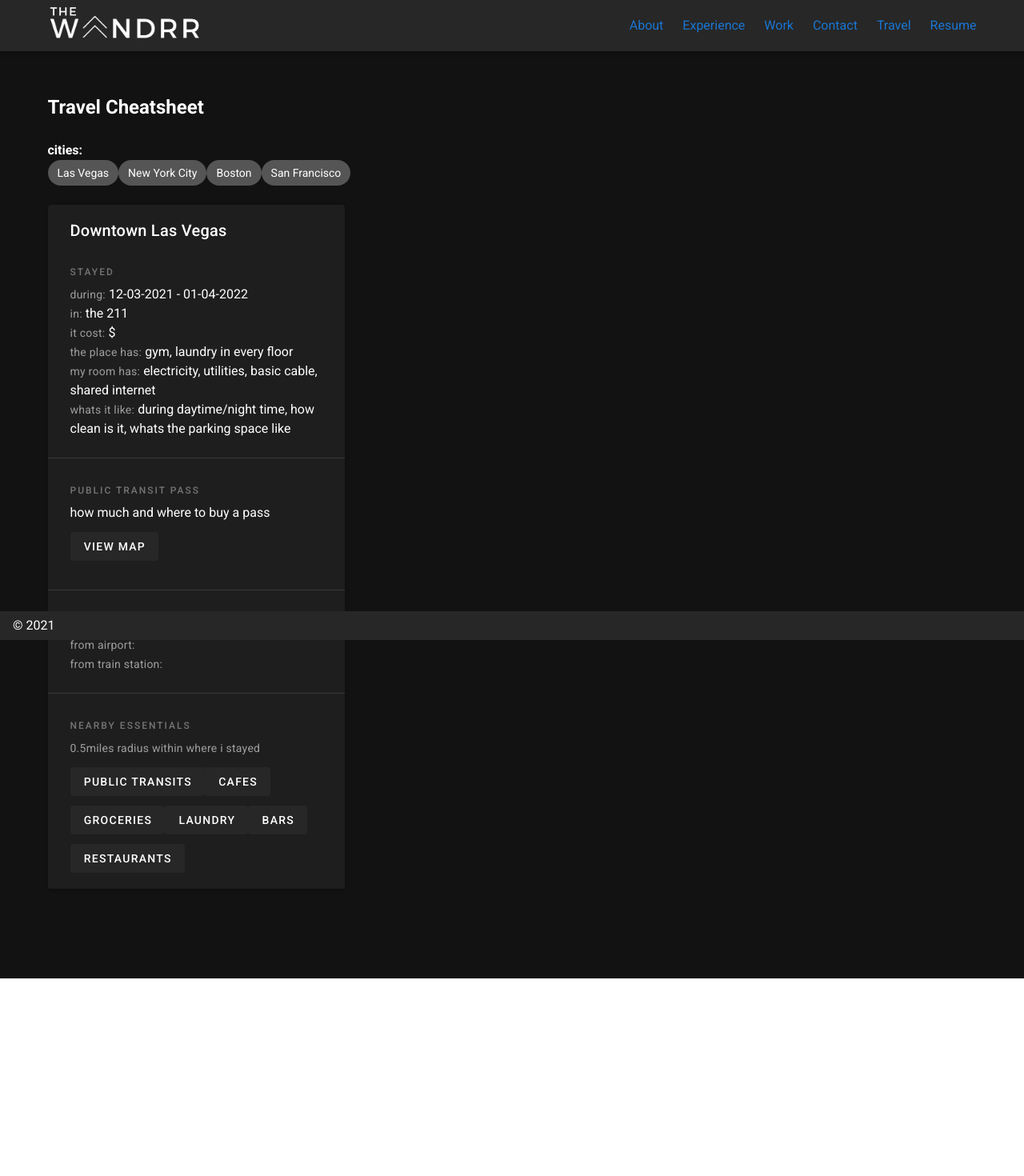
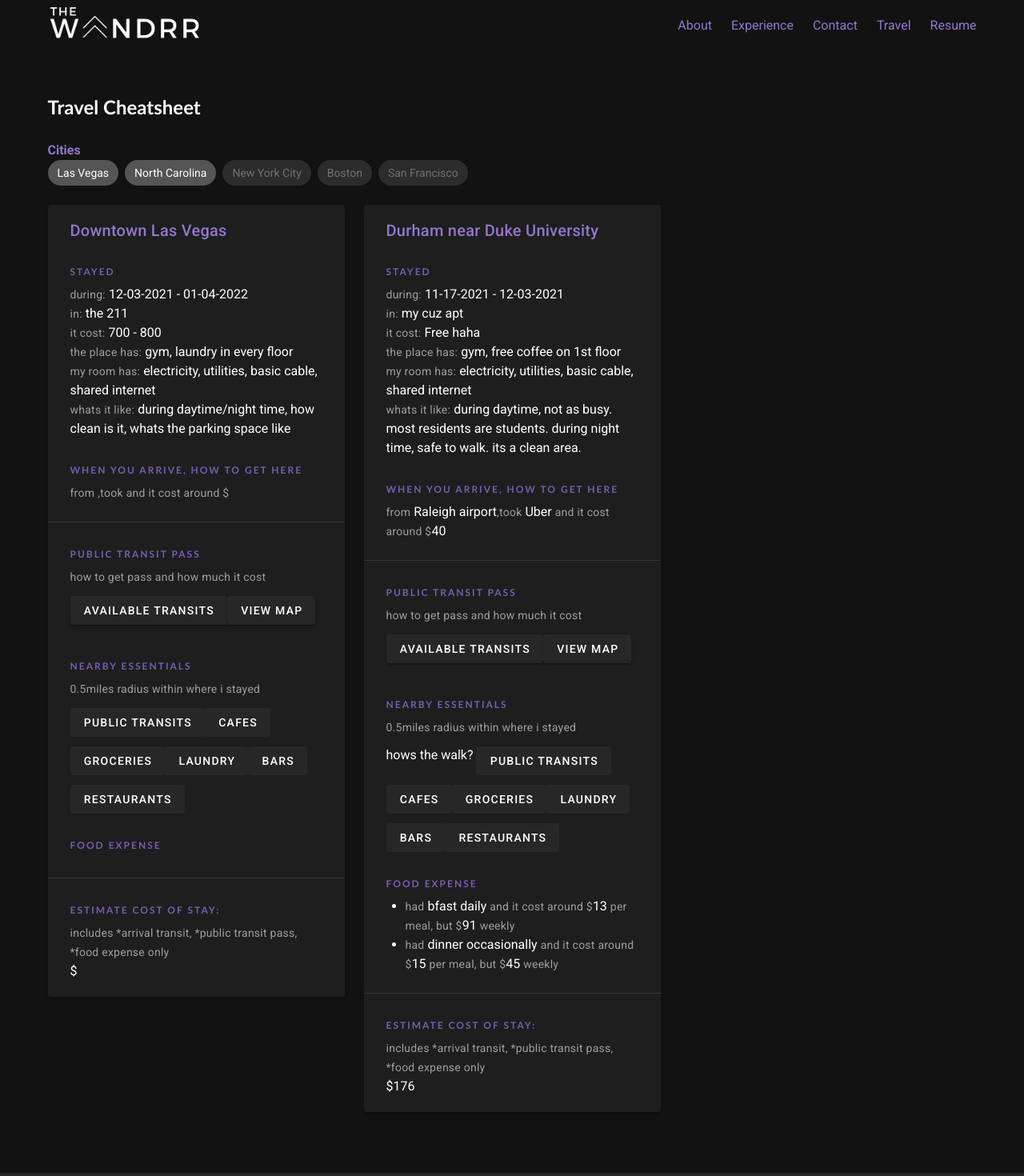
Before and after one commit to rlynjb/wandrrdev, a Nuxt app: page /travel_cheatsheet in a window 1280 px wide. Shown: the top 1470 px of the page at 80% size. Before the commit the page ends 1223 px from the top, so only its background shows below. Built offline with nearby package versions, Linux system fonts and the light colour scheme.

Commit message:
food expense section

```diff
--- a/components/BoardingCard.vue
+++ b/components/BoardingCard.vue
@@ -1,13 +1,13 @@
 <template>
 <v-card>
-  <v-card-title class="pl-7 pr-7 pb-0">
+  <v-card-title class="pl-7 pr-7 pb-0 primary--text">
     {{ boardItem.area_name }}
   </v-card-title>
 
   <v-list>
     <v-list-item>
       <v-col cols="12">
-        <h3 class="text-overline grey--text text--darken-1">
+        <h3 class="text-overline grey--text text--darken-1 primary--text font-weight-bold">
           <span v-if="boardItem.date_stayed">Stayed</span>
           <span v-else>Stay</span>
         </h3>
@@ -23,19 +23,15 @@
       </v-col>
     </v-list-item>
 
-    <v-divider class="mt-3 mb-3"></v-divider>
-
     <v-list-item>
       <v-col cols="12">
-        <h3 class="text-overline grey--text text--darken-1">
-          public transit pass
+        <h3 class="text-overline grey--text text--darken-1 primary--text font-weight-bold">
+          when you arrive, how to get here
         </h3>
         <div>
-          {{ boardItem.public_transit_desc }}<br>
-          <v-btn depressed
-            class="mt-3 mb-3">
-            view map
-          </v-btn>
+          <span :class="labelStyle">from</span> {{ boardItem.arrival.from }}<span :class="labelStyle">,</span>
+          <span :class="labelStyle">took</span> {{ boardItem.arrival.transport_mode }}
+          <span :class="labelStyle">and it cost around $</span>{{ boardItem.arrival.cost }}
         </div>
       </v-col>
     </v-list-item>
@@ -44,21 +40,27 @@
 
     <v-list-item>
       <v-col cols="12">
-        <h3 class="text-overline grey--text text--darken-1">
-          when you arrive, how to get here
+        <h3 class="text-overline grey--text text--darken-1  primary--text font-weight-bold">
+          public transit pass
         </h3>
         <div>
-          <b :class="labelStyle">from airport:</b><br>
-          <b :class="labelStyle">from train station:</b>
+          <b :class="labelStyle">
+            how to get pass and how much it cost
+          </b>
+          <v-btn @click="gotoGooglePublicTransit(boardItem.location.city, boardItem.location.state)">
+            Available Transits
+          </v-btn>
+          <v-btn @click="gotoGooglePublicTransitMap(boardItem.location.city, boardItem.location.state)"
+            class="mt-3 mb-3">
+            view map
+          </v-btn>
         </div>
       </v-col>
     </v-list-item>
 
-    <v-divider class="mt-3 mb-3"></v-divider>
-
     <v-list-item>
       <v-col cols="12">
-        <h3 class="text-overline grey--text text--darken-1">
+        <h3 class="text-overline grey--text text--darken-1 primary--text font-weight-bold">
           Nearby Essentials
         </h3>
         <div>
@@ -94,6 +96,36 @@
             @click="gotoGmap('restaurants')">
             restaurants
           </v-btn>
+        </div>
+      </v-col>
+    </v-list-item>
+
+    <v-list-item>
+      <v-col cols="12">
+        <h3 class="text-overline grey--text text--darken-1 primary--text font-weight-bold">
+          Food Expense
+        </h3>
+        <ul>
+          <li v-for="(foodItem, foodIndex) in boardItem.daily_food_expense" :key="'foodExp-'+foodIndex">
+            <span :class="labelStyle">had</span> {{ foodItem.meal_type }} {{ foodItem.frequency }}
+            <span :class="labelStyle">and it cost around $</span>{{ foodItem.avg_cost }}
+            <span :class="labelStyle">per meal, but $</span>{{ foodWeeklyTotal[foodIndex] }}
+            <span :class="labelStyle">weekly</span>
+          </li>
+        </ul>
+      </v-col>
+    </v-list-item>
+
+    <v-divider class="mt-3 mb-3"></v-divider>
+
+    <v-list-item>
+      <v-col cols="12">
+        <h3 class="text-overline grey--text text--darken-1 primary--text font-weight-bold">
+          Estimate Cost of stay:
+        </h3>
+        <div>
+          <b :class="labelStyle">includes *arrival transit, *public transit pass, *food expense only</b><br>
+          ${{ estimate_cost }}
         </div>
       </v-col>
     </v-list-item>
@@ -145,6 +177,40 @@ export default {
       labelStyle: 'text-body-2 grey--text',
     }
   },
+  computed: {
+    foodWeeklyTotal() {
+      let determineFreqVal = (freq) => {
+        switch(freq) {
+          case "daily":
+            return 7;
+          case "occasionally":
+            return 3;
+          case "rarely":
+            return 1;
+          default:
+            return 0;
+        }
+      };
+
+      return this.boardItem.daily_food_expense.map(cost => {
+        return parseInt(cost.avg_cost) * determineFreqVal(cost.frequency);
+      });
+    },
+
+    /*
+    TODO: future feature
+    foodMonthlyTotal() {},
+    foodStayTotal() {},
+    */
+
+    estimate_cost() {
+      if (!this.boardItem.daily_food_expense) return;
+      let arrivalTransit = parseInt(this.boardItem.arrival.cost);
+      let foodTotal = this.foodWeeklyTotal.reduce((accumulator, a) => accumulator + a);
+
+      return foodTotal + arrivalTransit;
+    },
+  },
 
   methods: {
     gotoGmap(category) {
@@ -163,6 +229,16 @@ export default {
       let googleMapUrlSearch = `https://www.google.com/maps/search/${cat}/@${lat},${long},16z`;
       window.open(googleMapUrlSearch, '_blank');
     },
+
+    gotoGooglePublicTransit(city, state) {
+      let googleUrlSearch = `https://www.google.com/search?q=public+transportation+in+${ city }+${ state }`;
+      window.open(googleUrlSearch, '_blank');
+    },
+
+    gotoGooglePublicTransitMap(city, state) {
+      let googleUrlSearch = `https://www.google.com/search?q=public+transportation+map+in+${ city }+${ state }`;
+      window.open(googleUrlSearch, '_blank');
+    },
   },
 }
 </script>
--- a/layouts/default.vue
+++ b/layouts/default.vue
@@ -3,6 +3,8 @@
     <v-app-bar
       fixed
       app
+      color="#121212"
+      elevation="0"
     >
       <v-container>
       <v-row no-gutters class="justify-space-between align-center">
@@ -74,7 +76,7 @@
     </v-main>
 
     <v-footer
-      :absolute="false"
+      :absolute="!false"
       app
     >
       <span>&copy; {{ new Date().getFullYear() }}</span>
@@ -90,7 +92,7 @@ export default {
       menu: [
         { name: 'About', url: '/#about' },
         { name: 'Experience', url: '/#experience' },
-        { name: 'Work', url: '/#work' },
+        /*{ name: 'Work', url: '/#work' },*/
         { name: 'Contact', url: '/#contact' },
         { name: 'Travel', url: '/travel_cheatsheet' }
       ],
@@ -99,11 +101,17 @@ export default {
 }
 </script>
 
-<style>
+<style lang="scss">
 a {
   text-decoration: none;
 }
 .Header-logoText {
   line-height: 0.8;
 }
+
+.v-application .container {
+  h1, h2, h3, h4, h5, h6 {
+    font-family: 'Optima', sans-serif !important;
+  }
+}
 </style>
--- a/nuxt.config.js
+++ b/nuxt.config.js
@@ -55,7 +55,7 @@ export default {
       dark: true,
       themes: {
         dark: {
-          primary: colors.blue.darken2,
+          primary: colors.deepPurple.lighten2,
           accent: colors.grey.darken3,
           secondary: colors.amber.darken3,
           info: colors.teal.lighten1,
--- a/pages/index.vue
+++ b/pages/index.vue
@@ -1,27 +1,27 @@
 <template>
-<div>
+<div class="pt-16">
   <v-row justify="center" align="center" class="pt-16 pb-16">
-    <v-col cols="4">
-      <img src="logo.png" />
+    <v-col cols="3">
+      <img src="logo2.png" />
     </v-col>
     <v-col cols="8" class="pt-16 pb-16 pr-16">
-      <p>Hi, my name is</p>
-      <h1>ReinaLyn</h1>
-      <h2>I build things for the web.</h2>
+      <h3 class="primary--text">Hi, my name is</h3>
+      <h1 class="font-weight-light text-lg-h1">ReinaLyn</h1>
+      <h2 class="primary--text">I build stuff for the internet.</h2>
       <p>
-        I’m a software engineer specializing in building (and occasionally designing) exceptional digital experiences. Currently, I’m focused on building accessible, human-centered products at Upstatement.
+        I’m a software engineer specializing in building (and occasionally designing) digital experiences. Currently, I’m focused on extending features, rafactoring, and rewriting code on existing applications at Switch.
       </p>
     </v-col>
   </v-row>
 
   <v-row justify="center" align="center" class="pt-16 pb-16">
-    <v-col cols="7" id="about" class="pt-16 pb-16">
+    <v-col cols="8" id="about" class="pt-16 pb-16">
       <h3 class="primary--text">About Me</h3>
       <p>
-        Hello! My name is ReinaLyn and I enjoy creating things that live on the internet. My interest in web development started back in 2012 when I decided to try editing custom Tumblr themes — turns out hacking together a custom reblog button taught me a lot about HTML & CSS!
+        Hello! My name is ReinaLyn and I enjoy creating things that live on the internet. My interest in web development started back in 2004 when I decided to try Macromedia Flash — turns out hacking together a custom reblog button taught me a lot about HTML & CSS!
       </p>
       <p>
-        Fast-forward to today, and I’ve had the privilege of working at an advertising agency, a start-up, a huge corporation, and a student-led design studio. My main focus these days is building accessible, inclusive products and digital experiences at Upstatement for a variety of clients.
+        Fast-forward to today, and I’ve had the privilege of working at start-ups, an advertising agency, a medium size company, and a huge corporation. My main focus these days is building accessible, inclusive products and digital experiences at Switch for a variety of clients.
       </p>
       <p>
         I also recently launched a course that covers everything you need to build a web app with the Spotify API using Node & React.
@@ -44,7 +44,7 @@
       <v-timeline align-top dense>
         <v-timeline-item small
           v-for="(expItem, expIndex) in experience" :key="'exp-'+expIndex">
-          <h3>
+          <h3 class="primary--text">
             {{ expItem.company }}
             <b class="subtitle-1 d-block">{{ expItem.date }}</b>
           </h3>
@@ -57,7 +57,7 @@
         </v-timeline-item>
       </v-timeline>
     </v-col>
-
+    <!--
     <v-col cols="12" id="work" class="pt-16 pb-16">
       <h3 class="primary--text mb-4">Some Things I've Built</h3>
       <v-row>
@@ -76,6 +76,7 @@
         </v-col>
       </v-row>
     </v-col>
+    -->
   </v-row>
 
   <v-row justify="center" align="center" class="pt-16 pb-16">
@@ -100,7 +101,7 @@ export default {
           desc: [
             'Develop internal apps using Vue.js consuming and handling thousands of data.',
             'Communicate with developers & managers on a daily basis to build features from ideation to production.',
-            'Built stunning landing pages using CSS responsive techniques and design concepts',
+            'Built impressive landing pages using CSS responsive techniques and design concepts',
             'Occasionally design UI/UX based on project requirements.',
             'Occasionally maintain customer facing websites using Wordpress.'
           ]
@@ -139,13 +140,6 @@ export default {
             "Wrote a responsive grid system from scratch to avoid bloated CSS",
             "Researched and implemented BEM and OOCSS to organize CSS"
           ]
-        },
-        {
-          company: 'Galavantier',
-          date: '2011 - 2013',
-          desc: [
-            'built and translated UI designs to functional drupal theme using html, css, and responsive techniques.'
-          ]
         }
       ],
       work: [
--- a/pages/travel_cheatsheet.vue
+++ b/pages/travel_cheatsheet.vue
@@ -3,18 +3,13 @@
   <h2>Travel Cheatsheet</h2>
   <v-row class="mt-3">
     <v-col>
-      <b class="d-block d-sm-block d-md-block d-lg-block d-xl-block">cities:</b>
-      <v-chip>
-        Las Vegas
-      </v-chip>
-      <v-chip>
-        New York City
-      </v-chip>
-      <v-chip>
-        Boston
-      </v-chip>
-      <v-chip>
-        San Francisco
+      <b class="d-block d-sm-block d-md-block d-lg-block d-xl-block primary--text">
+        Cities
+      </b>
+      <v-chip v-for="(cityItem, cityIndex) in cities" :key="'city-' + cityIndex"
+        class="mr-2"
+        :disabled="!cityItem.visitied">
+        {{ cityItem.name }}
       </v-chip>
     </v-col>
   </v-row>
@@ -35,12 +30,34 @@ export default {
   components: { BoardingCard },
   data: () => {
     return {
+      cities: [
+        {
+          name: 'Las Vegas',
+          visitied: true
+        },
+        {
+          name: 'North Carolina',
+          visitied: true
+        },
+        {
+          name: 'New York City',
+          visitied: false
+        },
+        {
+          name: 'Boston',
+          visitied: false
+        },
+        {
+          name: 'San Francisco',
+          visitied: false
+        }
+      ],
       boardingPlace: [
         {
           id: 'qwe123aqe123asd',
           area_name: 'Downtown Las Vegas', // area code/name
           name: 'the 211', // apt or airbnb or coliving.com, etc
-          price: '$',
+          price: '700 - 800',
           date_stayed: {
             from: '12-03-2021',
             to: '01-04-2022'
@@ -60,6 +77,55 @@ export default {
           public_transit_desc: 'how much and where to buy a pass',
           nearby_essentials_desc: '',
           tourist_area_desc: '',
+          arrival: {
+            from_airport: 'Uber from Raleigh airport cost around $40.',
+            from_train: '',
+          },
+        },
+        {
+          id: 'qwe123aasdasdqe123asd',
+          area_name: 'Durham near Duke University', // area code/name
+          name: 'my cuz apt', // apt or airbnb or coliving.com, etc
+          price: 'Free haha',
+          date_stayed: {
+            from: '11-17-2021',
+            to: '12-03-2021'
+          },
+          //desc: 'during daytime/night time, how clean is it, whats the parking space like',
+          desc: 'during daytime, not as busy. most residents are students. during night time, safe to walk. its a clean area.',
+          amenities: ['gym', 'free coffee on 1st floor'], // shared resources
+          included: ['electricity', 'utilities', 'basic cable', 'shared internet'], // whats included privately
+          website: '',
+          location: {
+            coordinates: [36.00723495286383, -78.92443993684024],
+            street_address: '2102 W Main St',
+            city: 'Durham',
+            state: 'NC',
+            zip: '27705',
+            country: 'US'
+          },
+          public_transit_desc: 'hows the ride?',
+          nearby_essentials_desc: 'hows the walk?',
+          tourist_area_desc: '',
+          arrival: {
+            from: 'Raleigh airport',
+            transport_mode: 'Uber',
+            cost: '40',
+          },
+          daily_food_expense: [
+            {
+              meal_type: 'bfast', // bfast, snack, dinner, lunch, #treatyoself, etc
+              avg_cost: '13',
+              frequency: 'daily', // 7 times a week
+              // might need to redo this option to:
+              // daily (7x/wk), occasional ( avg of 3x/wk ), rarely ( 1/wk )
+            },
+            {
+              meal_type: 'dinner', // bfast, snack, dinner, lunch, #treatyoself, etc
+              avg_cost: '15',
+              frequency: 'occasionally', // 7 times a week
+            }
+          ],
         },
       ],
     }
```
Also changed, not shown: assets/variables.scss (line endings or trailing spaces), static/logo2.png (added).
